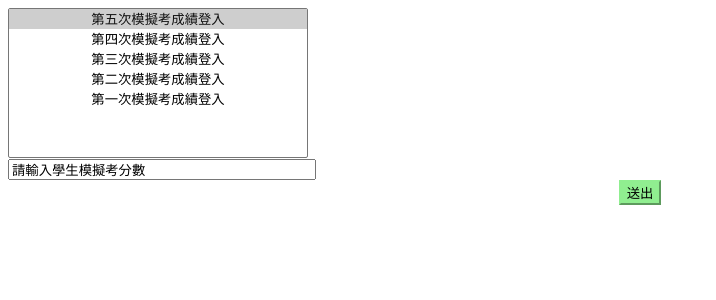
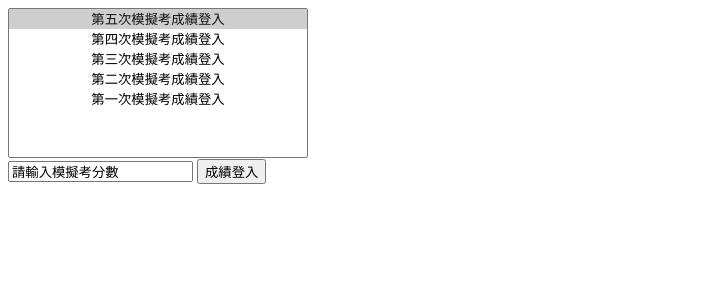
Before and after one commit to joohnny3/hi-school, a PHP site: page /back/add_scores.php in a window 1280 px wide. Shown: the top 300 px of the page, without its empty margins (0-716 px from the left). Run offline with PHP 8.4, Linux system fonts and the light colour scheme; data that the repository does not hold is empty.

Commit message:
美化 成績頁面

```diff
--- a/back/add_scores.php
+++ b/back/add_scores.php
@@ -12,26 +12,6 @@
             text-align: center;
             height: 150px;
         }
-
-        #scoresInput {
-            width: 300px;
-        }
-
-        #scoresBtn {
-            text-align: center;
-        }
-
-        #scoresBtn>input {
-            background-color: lightgreen;
-            border-color: lightgreen;
-            color: black;
-        }
-
-        #scoresBtn>input:hover {
-            background: #469c76;
-            border-color: #469c76;
-            color: white;
-        }
     </style>
 </head>
 
@@ -44,15 +24,11 @@
             <option value="scores_2">第二次模擬考成績登入</option>
             <option value="scores">第一次模擬考成績登入</option>
         </select>
-        <div class="input-group mb-3 ">
-            <div>
-                <label for="score_input"></label>
-                <input class="form-control" type="text" id="scoresInput" name="score_input" id="scores" value="請輸入學生模擬考分數" onfocus="this.value=''">
-            </div>
-        </div>
-        <div id="scoresBtn">
-            <input type="hidden" name="school_num" id="school_num" value="<?= $_POST['school_num'] ?>">
-            <input class="btn btn btn-success mt-2" type="submit" value="送出">
+        <br>
+        <div class="input-group mb-5 ">
+                <input class="form-control" type="text" id="scoresInput" name="score_input" id="scores" value="請輸入模擬考分數" onfocus="this.value=''">
+                <input type="hidden" name="school_num" id="school_num" value="<?= $_POST['school_num'] ?>">
+                <input class="input-group-text" type="submit" value="成績登入">
         </div>
     </form>
 </body>
```
Also changed, not shown: back/display_scores.php (+7 -4 lines), backend.php (+6 -5 lines).
